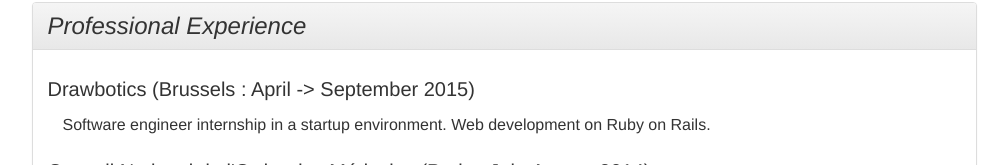
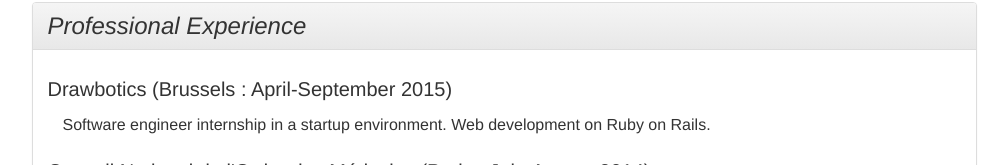
Before and after one commit to DupeF/dupef.github.io, a plain HTML site: page index.html in a window 1280 px wide. Shown: the part 138-303 px from the top of the page, without its empty margins (136-1144 px from the left). Drawn offline with nearby package versions, Linux system fonts and the light colour scheme.

Commit message:
Fix ugly text

```diff
--- a/index.html
+++ b/index.html
@@ -36,7 +36,7 @@
             <div class="panel-body">
               <ul class="list-unstyled">
                 <li>
-                  <div class="main">Drawbotics (Brussels : April -> September 2015)</div>
+                  <div class="main">Drawbotics (Brussels : April-September 2015)</div>
                   <div class="subtitle">Software engineer internship in a startup environment. Web development on Ruby on Rails.</div>
                 </li>
                 <li>
```
